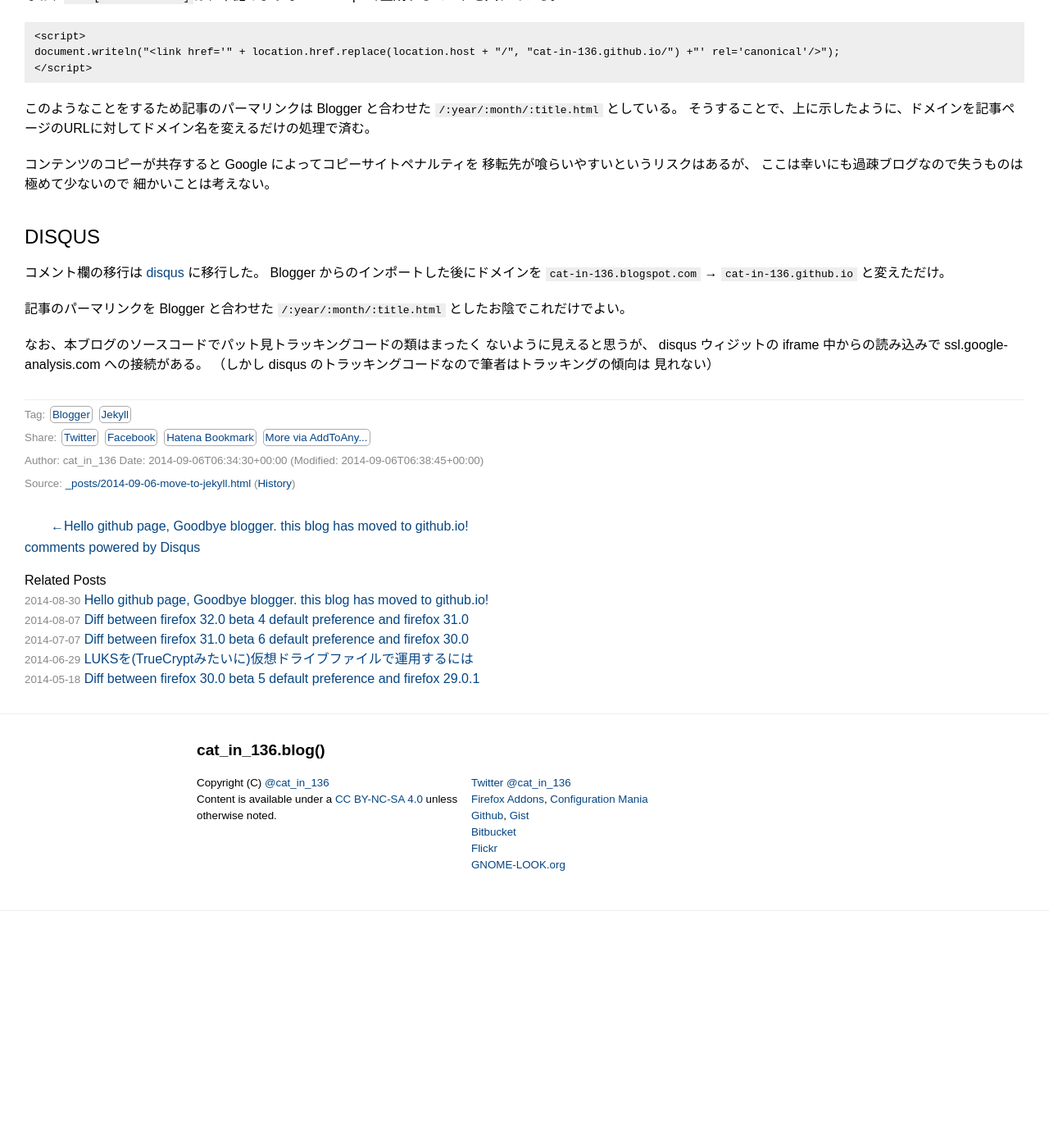
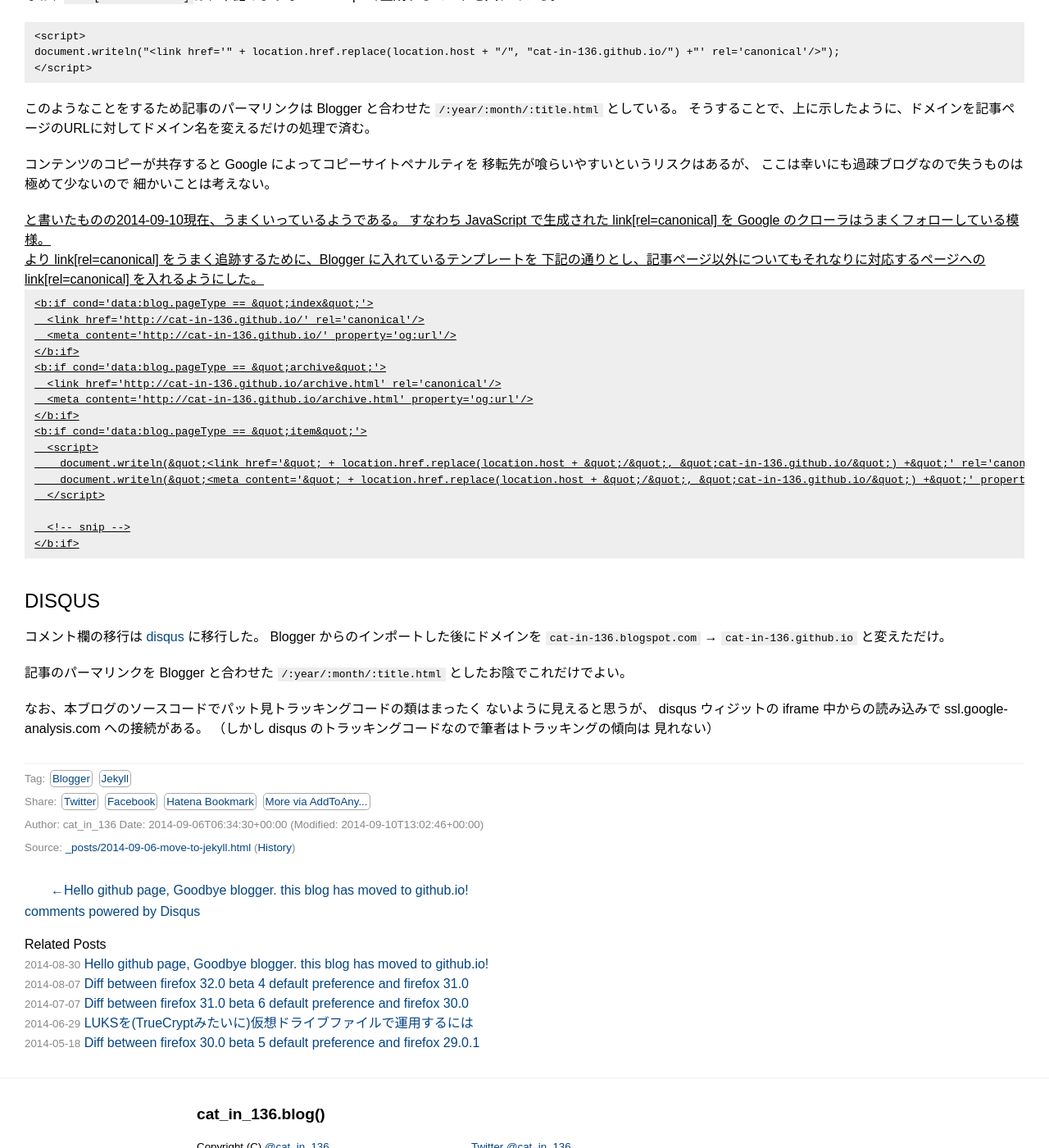
Before and after one commit to cat-in-136/blog, a Jekyll site: the page built from _posts/2014-09-06-move-to-jekyll.html, in a window 1280 px wide and 1400 px high, scrolled down 1144 px. Shown: the whole window at 82% size. Built offline with Jekyll 4.4.1, drawn with Linux system fonts in a browser that asks for light colours; comment, search, counter and statistics services are not loaded; a style sheet for code colours, icons or effects is not loaded; before the commit the page ends 2255 px from its top, so only the background shows below that.

Commit message:
add canonical generation code for blogger template in move-to-jekyll

```diff
--- a/_posts/2014-09-06-move-to-jekyll.html
+++ b/_posts/2014-09-06-move-to-jekyll.html
@@ -4,7 +4,7 @@
 tags: blogger jekyll
 author: cat_in_136
 date: '2014-09-06T15:34:30+09:00'
-modified_time: '2014-09-06T15:38:45+09:00'
+modified_time: '2014-09-10T22:02:46+09:00'
 ---
 
 <p>Blogger から Jekyll (Github pages) に移行したときのメモ。</p>
@@ -72,6 +72,37 @@
 ここは幸いにも過疎ブログなので失うものは極めて少ないので
 細かいことは考えない。</p>
 
+<ins date="2014-09-10T22:00:00+09:00">
+<p>
+と書いたものの2014-09-10現在、うまくいっているようである。
+すなわち JavaScript で生成された link[rel=canonical] を Google のクローラはうまくフォローしている模様。
+</p>
+
+<p>
+より link[rel=canonical] をうまく追跡するために、Blogger に入れているテンプレートを
+下記の通りとし、記事ページ以外についてもそれなりに対応するページヘの
+link[rel=canonical] を入れるようにした。
+</p>
+
+<pre class="prettyprint lang-html"><code>&lt;b:if cond='data:blog.pageType == &amp;quot;index&amp;quot;'&gt;
+  &lt;link href='http://cat-in-136.github.io/' rel='canonical'/&gt;
+  &lt;meta content='http://cat-in-136.github.io/' property='og:url'/&gt;
+&lt;/b:if&gt;
+&lt;b:if cond='data:blog.pageType == &amp;quot;archive&amp;quot;'&gt;
+  &lt;link href='http://cat-in-136.github.io/archive.html' rel='canonical'/&gt;
+  &lt;meta content='http://cat-in-136.github.io/archive.html' property='og:url'/&gt;
+&lt;/b:if&gt;
+&lt;b:if cond='data:blog.pageType == &amp;quot;item&amp;quot;'&gt;
+  &lt;script&gt;
+    document.writeln(&amp;quot;&lt;link href='&amp;quot; + location.href.replace(location.host + &amp;quot;/&amp;quot;, &amp;quot;cat-in-136.github.io/&amp;quot;) +&amp;quot;' rel='canonical'/&gt;&amp;quot;);
+    document.writeln(&amp;quot;&lt;meta content='&amp;quot; + location.href.replace(location.host + &amp;quot;/&amp;quot;, &amp;quot;cat-in-136.github.io/&amp;quot;) +&amp;quot;' property='og:url'/&gt;&amp;quot;);
+  &lt;/script&gt;
+
+  &lt;!-- snip --&gt;
+&lt;/b:if&gt;
+</code></pre>
+</ins>
+
 <h3>DISQUS</h3>
 
 <p>コメント欄の移行は <a href="https://disqus.com/">disqus</a> に移行した。
```
